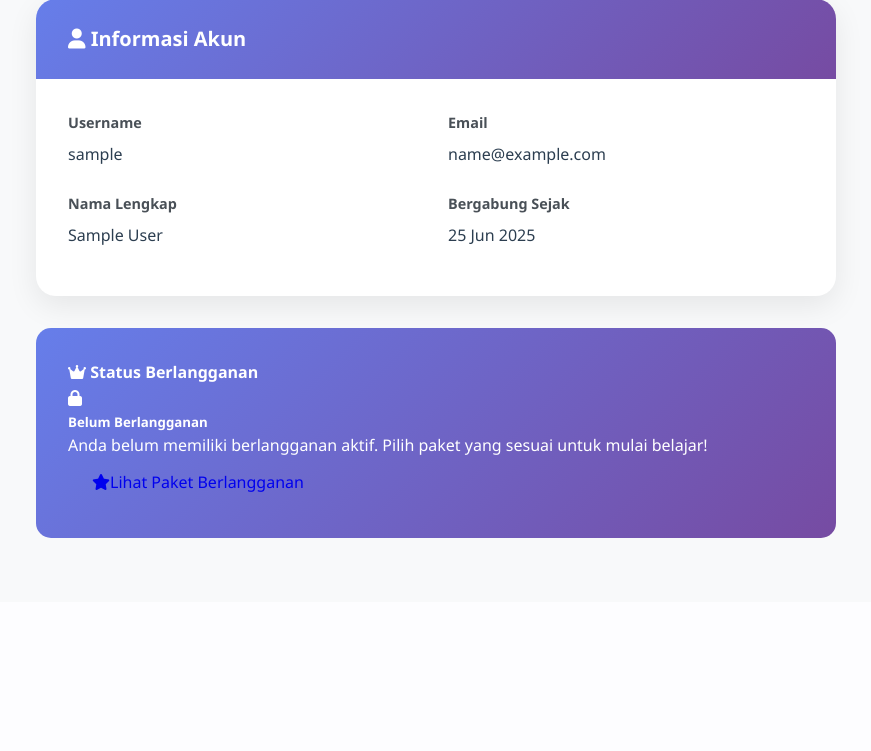
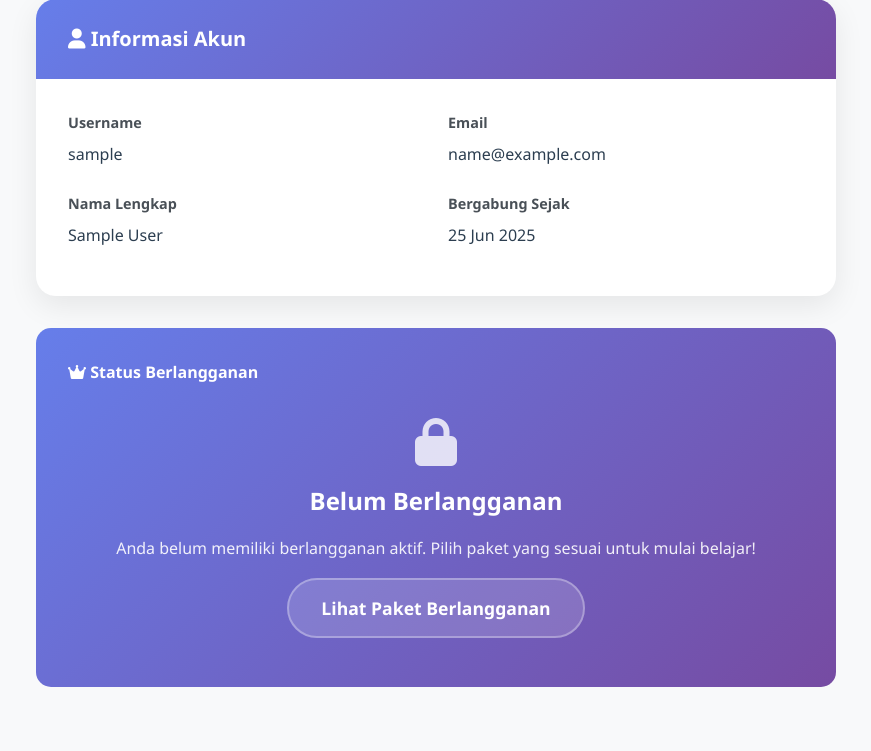
Before and after one commit to raihanakbr/course-craft, a Django app: page /profile/ in a window 1280 px wide. Shown: the part 281-1032 px from the top of the page, without its empty margins (204-1075 px from the left). Before the commit the page ends 819 px from the top, so only its background shows below. Run offline with Django 5.2, Linux system fonts and the light colour scheme; the visitor is signed in with stand-in values (Sample User, id 1).

Commit message:
chore: polish profile UI and improve user experience

```diff
--- a/templates/main/profile.html
+++ b/templates/main/profile.html
@@ -221,6 +221,85 @@
             margin-bottom: 2rem;
         }
 
+        .subscription-detail {
+            display: flex;
+            align-items: center;
+            gap: 0.8rem;
+            margin-bottom: 0.8rem;
+            padding: 0.5rem 0;
+        }
+
+        .subscription-detail i {
+            width: 20px;
+            opacity: 0.9;
+        }
+
+        .empty-subscription {
+            text-align: center;
+            padding: 2rem 1rem;
+        }
+
+        .empty-subscription i {
+            font-size: 3rem;
+            margin-bottom: 1rem;
+            opacity: 0.8;
+        }
+
+        .empty-subscription h5 {
+            font-size: 1.5rem;
+            margin-bottom: 1rem;
+            font-weight: 600;
+        }
+
+        .empty-subscription p {
+            margin-bottom: 2rem;
+            opacity: 0.9;
+            line-height: 1.6;
+        }
+
+        .btn-lg {
+            padding: 1rem 2rem;
+            font-size: 1.1rem;
+            font-weight: 600;
+            border-radius: 50px;
+            background: rgba(255, 255, 255, 0.15);
+            color: white;
+            border: 2px solid rgba(255, 255, 255, 0.3);
+            transition: all 0.3s ease;
+            backdrop-filter: blur(10px);
+            text-transform: none;
+        }
+
+        .btn-lg:hover {
+            background: rgba(255, 255, 255, 0.25);
+            border-color: rgba(255, 255, 255, 0.5);
+            transform: translateY(-2px);
+            box-shadow: 0 10px 25px rgba(0, 0, 0, 0.2);
+            color: white;
+            text-decoration: none;
+        }
+
+        .features-grid {
+            display: grid;
+            grid-template-columns: repeat(auto-fit, minmax(250px, 1fr));
+            gap: 1rem;
+        }
+
+        .feature-item {
+            display: flex;
+            align-items: center;
+            gap: 0.8rem;
+            padding: 0.8rem;
+            background: rgba(102, 126, 234, 0.1);
+            border-radius: 10px;
+            border: 1px solid rgba(102, 126, 234, 0.2);
+        }
+
+        .feature-item i {
+            color: #28a745;
+            font-weight: bold;
+        }
+
         .status-badge {
             padding: 0.5rem 1rem;
             border-radius: 25px;
@@ -324,22 +403,6 @@
                 max-width: 100%;
             }
         }
-
-        .status-active {
-            background: rgba(40, 167, 69, 0.2);
-            color: #28a745;
-            border: 2px solid #28a745;
-        }
-        .status-expired {
-            background: rgba(220, 53, 69, 0.2);
-            color: #dc3545;
-            border: 2px solid #dc3545;
-        }
-        .status-none {
-            background: rgba(108, 117, 125, 0.2);
-            color: #6c757d;
-            border: 2px solid #6c757d;
-        }
     </style>
 </head>
 <body>
@@ -431,10 +494,10 @@
 
                     {% if subscription %}
                         <div class="subscription-info">
-                            <h5 style="margin-bottom: 1rem; font-size: 1.3rem;">{{ subscription.subscription_plan.display_name }}</h5>
+                            <h5 style="margin-bottom: 1.5rem; font-size: 1.4rem; font-weight: 600;">{{ subscription.subscription_plan.display_name }}</h5>
 
                             <div class="subscription-detail">
-                                <i class="fas fa-calendar"></i>
+                                <i class="fas fa-calendar-plus"></i>
                                 <span>Mulai: {{ subscription.start_date|date:"d M Y" }}</span>
                             </div>
 
@@ -450,30 +513,34 @@
                                 </div>
                             {% endif %}
 
+                            <div style="margin-top: 1.5rem;">
                                 {% if subscription.status == 'ACTIVE' %}
                                     <div class="status-badge status-active">
-                                    <i class="fas fa-check-circle"></i>Aktif
+                                        <i class="fas fa-check-circle"></i> Aktif
                                     </div>
                                 {% elif subscription.status == 'EXPIRED' %}
                                     <div class="status-badge status-expired">
-                                    <i class="fas fa-times-circle"></i>Kedaluwarsa
+                                        <i class="fas fa-times-circle"></i> Kedaluwarsa
                                     </div>
                                 {% else %}
                                     <div class="status-badge status-none">
-                                    <i class="fas fa-pause-circle"></i>{{ subscription.status }}
+                                        <i class="fas fa-pause-circle"></i> {{ subscription.status }}
                                     </div>
                                 {% endif %}
+                            </div>
                         </div>
 
                         {% if subscription.status == 'EXPIRED' or not subscription.is_active %}
                             <div style="margin-top: 2rem; padding-top: 2rem; border-top: 1px solid rgba(255,255,255,0.2);">
-                                <p style="margin-bottom: 1rem; opacity: 0.9;">
+                                <p style="margin-bottom: 1.5rem; opacity: 0.9; text-align: center;">
                                     <i class="fas fa-info-circle"></i>
                                     Berlangganan Anda telah berakhir. Perpanjang sekarang untuk melanjutkan akses.
                                 </p>
-                                <a href="{% url 'pricing' %}" class="btn btn-lg">
-                                    <i class="fas fa-sync"></i>Perpanjang Berlangganan
+                                <div style="text-align: center;">
+                                    <a href="{% url 'pricing' %}" class="btn-lg">
+                                        <i class="fas fa-sync-alt"></i> Perpanjang Berlangganan
                                     </a>
+                                </div>
                             </div>
                         {% endif %}
                     {% else %}
@@ -481,8 +548,8 @@
                             <i class="fas fa-lock"></i>
                             <h5>Belum Berlangganan</h5>
                             <p>Anda belum memiliki berlangganan aktif. Pilih paket yang sesuai untuk mulai belajar!</p>
-                            <a href="{% url 'pricing' %}" class="btn btn-lg">
-                                <i class="fas fa-star"></i>Lihat Paket Berlangganan
+                            <a href="{% url 'pricing' %}" class="btn-lg" style="text-decoration: none;">
+                                Lihat Paket Berlangganan
                             </a>
                         </div>
                     {% endif %}
```
Lines whose indentation alone changed are shown as unchanged.
